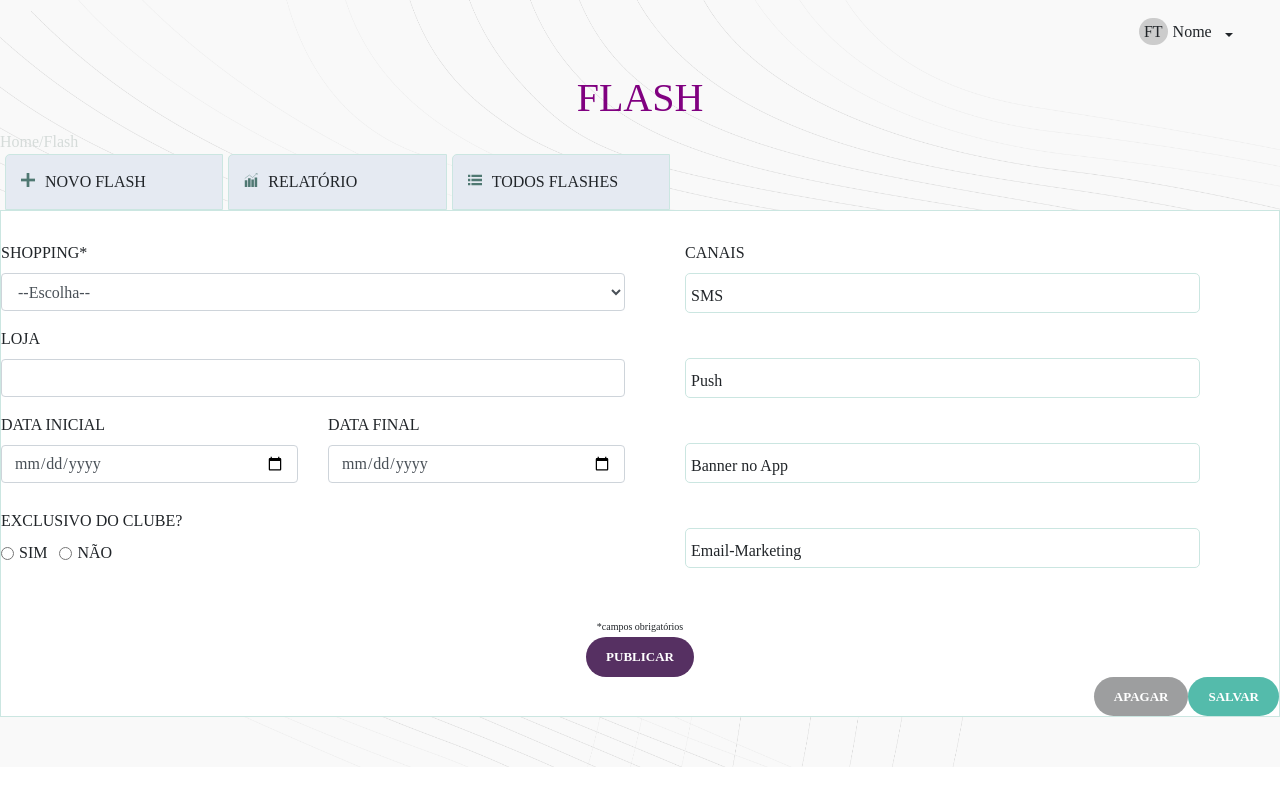
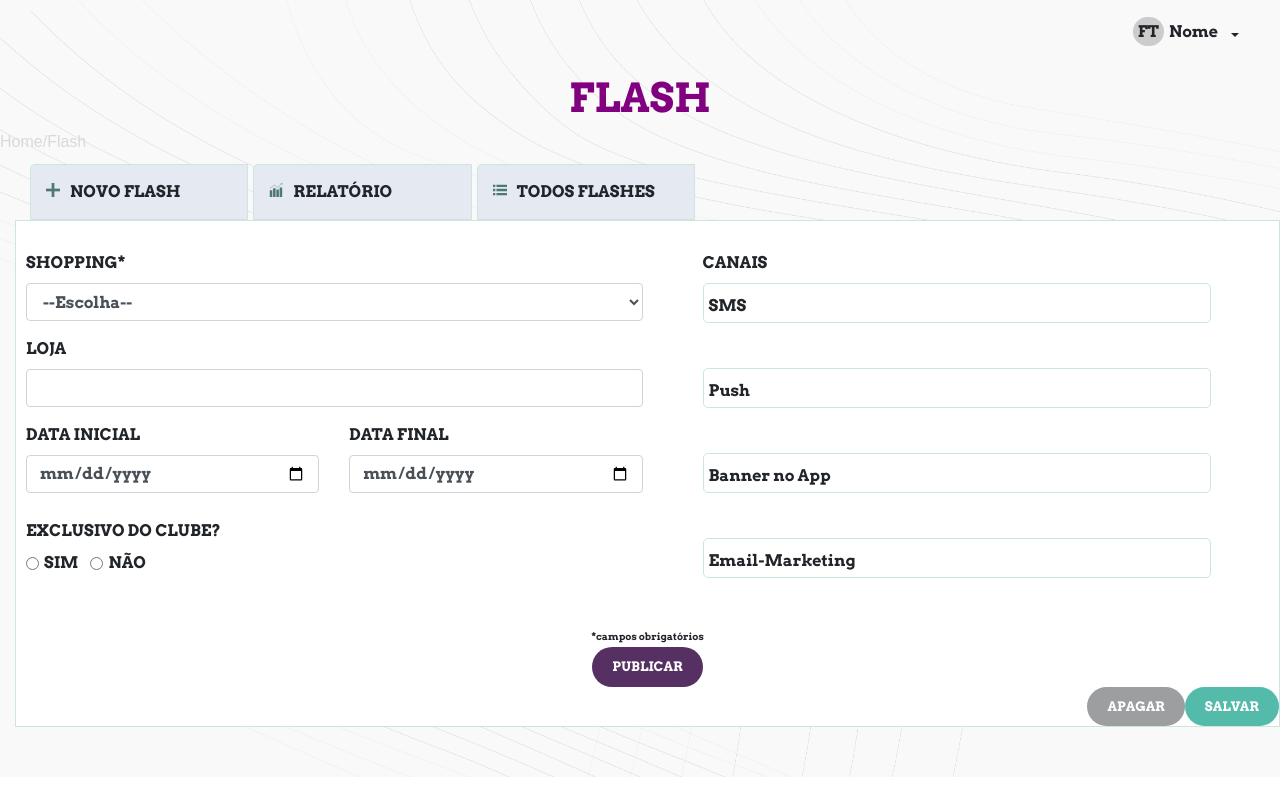
Before and after one commit to WellHarper/flash-page, a React (Create React App) app: page / in a window 1280 px wide. Built offline with nearby package versions, Linux system fonts and the light colour scheme.

Commit message:
adiciona fonte e margin no title

```diff
--- a/public/index.html
+++ b/public/index.html
@@ -3,11 +3,12 @@
   <head>
     <meta charset="utf-8" />
     <link rel="icon" href="%PUBLIC_URL%/favicon.ico" />
+    <link href="https://fonts.googleapis.com/css?family=Arvo:700&display=swap" rel="stylesheet">
     <link
-  rel="stylesheet"
-  href="https://maxcdn.bootstrapcdn.com/bootstrap/4.3.1/css/bootstrap.min.css"
-  integrity="sha384-ggOyR0iXCbMQv3Xipma34MD+dH/1fQ784/j6cY/iJTQUOhcWr7x9JvoRxT2MZw1T"
-  crossorigin="anonymous"
+      rel="stylesheet"
+      href="https://maxcdn.bootstrapcdn.com/bootstrap/4.3.1/css/bootstrap.min.css"
+      integrity="sha384-ggOyR0iXCbMQv3Xipma34MD+dH/1fQ784/j6cY/iJTQUOhcWr7x9JvoRxT2MZw1T"
+      crossorigin="anonymous"
 />
     <meta name="viewport" content="width=device-width, initial-scale=1" />
     <meta name="theme-color" content="#000000" />
--- a/src/App.css
+++ b/src/App.css
@@ -40,10 +40,13 @@ h1 {
 
 .title {
   scroll-margin-bottom: 30px;
+  margin-bottom: 10px;
 }
 
 .title span {
   color:#d5dbd9;
+  font-family: Arial, Helvetica, sans-serif;
+
 }
 .avatar::after {
     content: '';
@@ -68,7 +71,7 @@ h1 {
   }
 
   .option:first-child {
-    margin-left: 20px;
+    margin-left: 45px;
   }
 
   .icon {
@@ -85,11 +88,13 @@ h1 {
     background-color: #ffffff;
     border: 1px solid #cbe6e1;
     margin-bottom: 50px;
+    margin-left: 15px;
   }
 
 
   .first-column {
     padding-top: 30px;
+    margin-left:10px;
   }
   .second-column h6 {
     font-size: 14px;
--- a/src/font.css
+++ b/src/font.css
@@ -1,4 +1,4 @@
 @font-face {
     font-family: 'Arvo', serif;
-    src: url('<link href="https://fonts.googleapis.com/css?family=Arvo:400,700&display=swap" rel="stylesheet">');
+    src: url('https://fonts.googleapis.com/css?family=Arvo:400,700&display=swap');
 }
```
